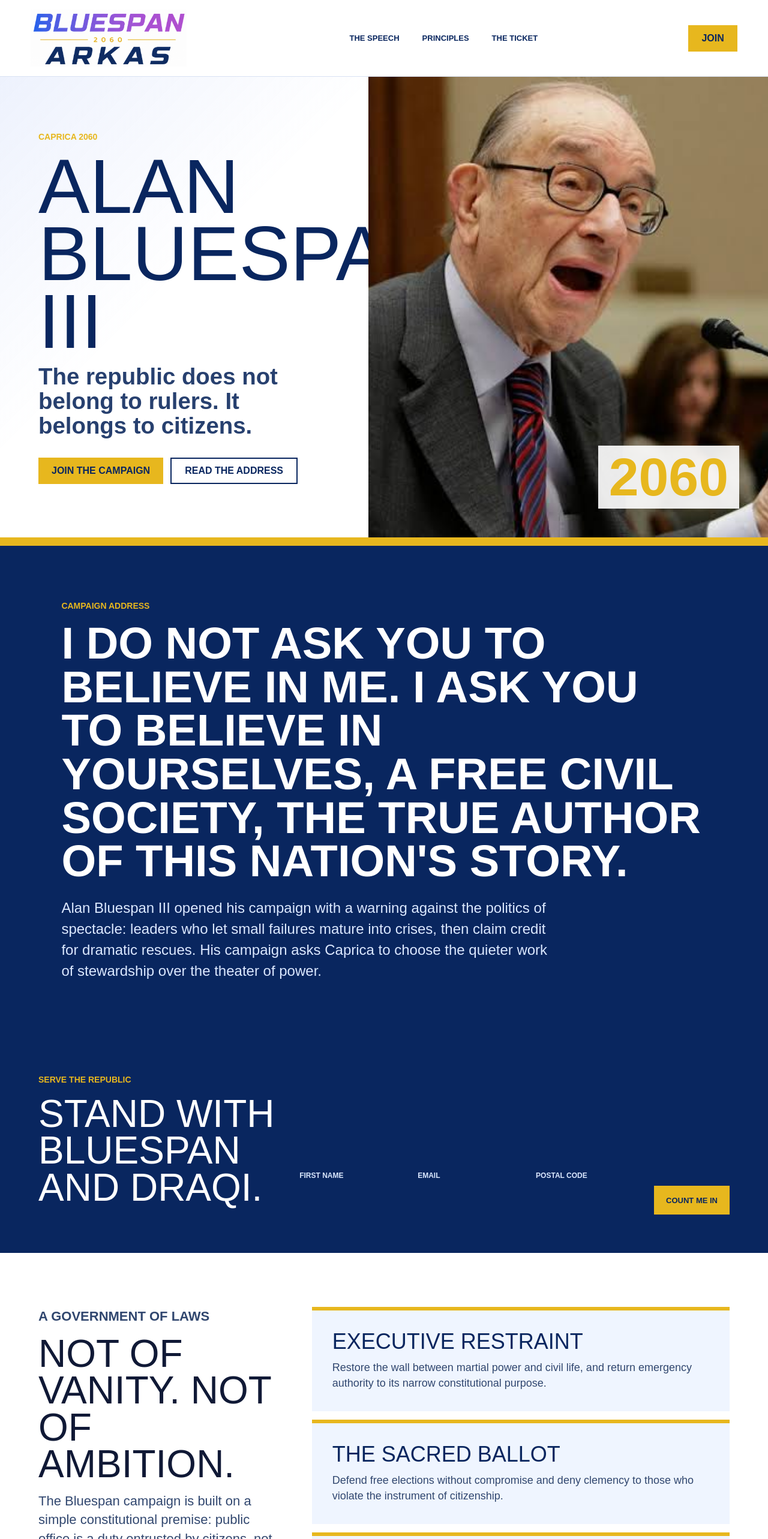
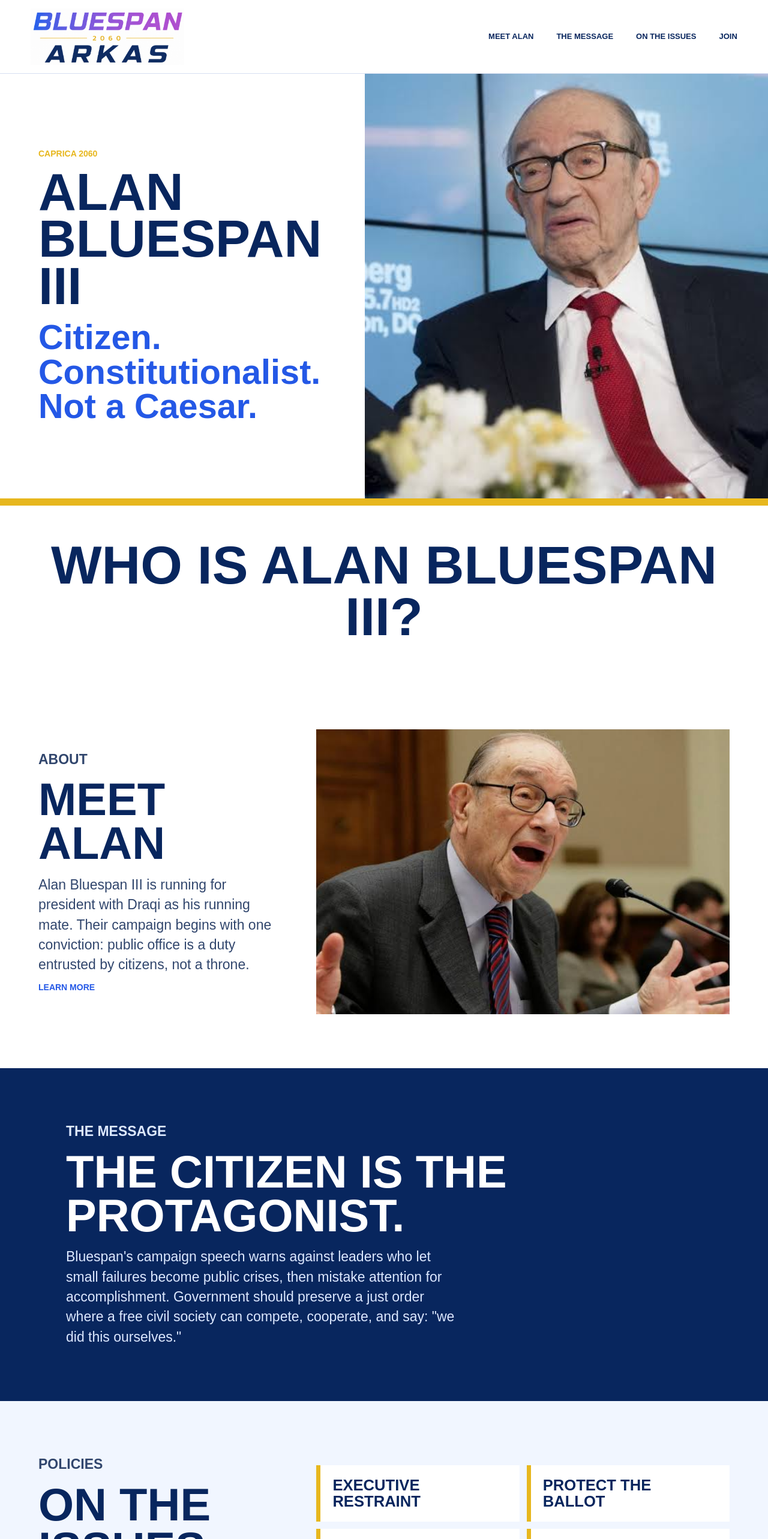
Before and after one commit to manualAlan/bluespan-arkas-2060, a Next.js app: page / in a window 1280 px wide. Shown: the top 2566 px of the page at 60% size. Built offline with nearby package versions, Linux system fonts and the light colour scheme.

Commit message:
Reformat campaign homepage and move signup

```diff
--- a/app/globals.css
+++ b/app/globals.css
@@ -2,13 +2,12 @@
 
 :root {
   --background: #ffffff;
-  --foreground: #101936;
-  --blue: #1f57e8;
-  --purple: #ab42d4;
-  --navy: #09265f;
+  --foreground: #0a2254;
+  --blue: #2458e6;
+  --navy: #08265e;
   --gold: #e7b71e;
-  --ice: #eff5ff;
-  --line: #d9e2f3;
+  --ice: #f1f6ff;
+  --line: #d7e0f2;
 }
 
 @theme inline {
@@ -46,193 +45,231 @@ img {
 .site-header {
   position: sticky;
   top: 0;
-  z-index: 20;
-  display: grid;
-  grid-template-columns: minmax(180px, 280px) 1fr auto;
+  z-index: 10;
+  display: flex;
   align-items: center;
+  justify-content: space-between;
   gap: 28px;
-  padding: 16px clamp(18px, 4vw, 64px);
+  min-height: 78px;
+  padding: 14px clamp(18px, 4vw, 62px);
   border-bottom: 1px solid var(--line);
-  background: rgba(255, 255, 255, 0.94);
-  backdrop-filter: blur(14px);
+  background: rgba(255, 255, 255, 0.96);
+}
+
+.logo-lockup {
+  flex: 0 0 auto;
 }
 
 .logo-lockup img {
-  width: 260px;
+  width: clamp(180px, 20vw, 286px);
 }
 
 nav {
   display: flex;
-  justify-content: center;
-  gap: clamp(18px, 3vw, 38px);
+  flex-wrap: wrap;
+  justify-content: flex-end;
+  gap: 18px clamp(18px, 3vw, 38px);
   color: var(--navy);
   font-size: 13px;
-  font-weight: 800;
-  letter-spacing: 0;
-  text-transform: uppercase;
-}
-
-nav a,
-.donate-link {
-  padding: 10px 0;
-}
-
-.donate-link,
-.primary-action,
-form button {
-  border: 0;
-  background: var(--gold);
-  color: var(--navy);
-  cursor: pointer;
-  font-weight: 900;
-  text-transform: uppercase;
-}
-
-.donate-link,
-.primary-action,
-.secondary-action {
-  display: inline-flex;
-  align-items: center;
-  justify-content: center;
-  min-height: 44px;
-  padding: 0 22px;
-}
-
-.hero-actions {
-  display: flex;
-  flex-wrap: wrap;
-  gap: 12px;
-}
-
-.secondary-action {
-  border: 2px solid var(--navy);
-  background: white;
-  color: var(--navy);
   font-weight: 900;
   text-transform: uppercase;
 }
 
 .hero {
   display: grid;
-  grid-template-columns: minmax(0, 0.96fr) minmax(360px, 1.04fr);
-  min-height: min(760px, calc(100vh - 76px));
-  border-bottom: 14px solid var(--gold);
+  grid-template-columns: minmax(0, 0.95fr) minmax(360px, 1.05fr);
+  align-items: stretch;
+  min-height: min(720px, calc(100vh - 78px));
+  border-bottom: 12px solid var(--gold);
 }
 
 .hero-copy {
   display: flex;
   flex-direction: column;
   justify-content: center;
-  padding: clamp(42px, 7vw, 104px) clamp(24px, 5vw, 72px);
-  background:
-    linear-gradient(135deg, rgba(31, 87, 232, 0.08), transparent 46%),
-    #ffffff;
-}
-
-.eyebrow {
-  margin: 0 0 16px;
-  color: var(--gold);
-  font-size: 14px;
-  font-weight: 900;
-  letter-spacing: 0;
-  text-transform: uppercase;
-}
-
-h1,
-h2,
-h3,
-p {
-  margin-top: 0;
-}
-
-h1 {
-  max-width: 9ch;
-  margin-bottom: 16px;
-  color: var(--navy);
-  font-size: clamp(68px, 10vw, 148px);
-  line-height: 0.88;
-  letter-spacing: 0;
-  text-transform: uppercase;
-}
-
-.tagline {
-  max-width: 520px;
-  margin-bottom: 32px;
-  color: #27406f;
-  font-size: clamp(24px, 3vw, 42px);
-  font-weight: 800;
-  line-height: 1.06;
+  padding: clamp(42px, 7vw, 96px) clamp(22px, 5vw, 70px);
+  background: #ffffff;
 }
 
 .hero-image {
-  position: relative;
-  min-height: 520px;
-  overflow: hidden;
+  min-height: 420px;
   background: var(--navy);
 }
 
 .hero-image img {
   width: 100%;
   height: 100%;
-  min-height: inherit;
   object-fit: cover;
 }
 
-.campaign-year {
-  position: absolute;
-  right: clamp(18px, 4vw, 48px);
-  bottom: clamp(18px, 4vw, 48px);
-  padding: 8px 18px;
-  background: rgba(255, 255, 255, 0.9);
+.eyebrow {
+  margin: 0 0 14px;
   color: var(--gold);
-  font-size: clamp(40px, 7vw, 94px);
+  font-size: 14px;
+  font-weight: 900;
+  text-transform: uppercase;
+}
+
+h1,
+h2,
+p {
+  margin-top: 0;
+}
+
+h1 {
+  max-width: 10ch;
+  margin-bottom: 18px;
+  color: var(--navy);
+  font-size: clamp(56px, 6.8vw, 104px);
+  font-weight: 900;
+  line-height: 0.9;
+  letter-spacing: 0;
+  text-transform: uppercase;
+}
+
+.tagline {
+  max-width: 650px;
+  margin-bottom: 0;
+  color: var(--blue);
+  font-size: clamp(28px, 4.5vw, 58px);
   font-weight: 900;
   line-height: 1;
 }
 
-.join-band {
+.intro-section {
+  padding: clamp(30px, 5vw, 56px) clamp(18px, 5vw, 72px);
+  text-align: center;
+}
+
+.intro-section h2 {
+  margin: 0;
+  color: var(--navy);
+  font-size: clamp(38px, 7vw, 92px);
+  font-weight: 900;
+  line-height: 0.96;
+  text-transform: uppercase;
+}
+
+.feature-section,
+.issues-section {
   display: grid;
-  grid-template-columns: minmax(240px, 0.72fr) minmax(0, 1.28fr);
-  gap: 32px;
-  align-items: end;
-  padding: clamp(28px, 5vw, 64px) clamp(18px, 5vw, 72px);
+  grid-template-columns: minmax(260px, 0.58fr) minmax(0, 1fr);
+  gap: clamp(28px, 5vw, 72px);
+  align-items: center;
+  padding: clamp(48px, 7vw, 92px) clamp(18px, 5vw, 72px);
+}
+
+.section-copy h2,
+.message-inner h2,
+.join-section h2 {
+  margin-bottom: 16px;
+  color: var(--navy);
+  font-size: clamp(38px, 6vw, 76px);
+  font-weight: 900;
+  line-height: 0.96;
+  text-transform: uppercase;
+}
+
+.section-copy p,
+.message-inner p,
+.join-section p {
+  max-width: 650px;
+  color: #31466d;
+  font-size: clamp(18px, 2vw, 23px);
+  line-height: 1.45;
+}
+
+.section-copy a {
+  display: inline-flex;
+  margin-top: 10px;
+  color: var(--blue);
+  font-size: 14px;
+  font-weight: 900;
+  text-transform: uppercase;
+}
+
+.feature-photo {
+  width: 100%;
+  aspect-ratio: 1.45;
+  object-fit: cover;
+}
+
+.message-section {
+  padding: clamp(54px, 7vw, 94px) clamp(18px, 5vw, 72px);
+  background: var(--navy);
+}
+
+.message-inner {
+  max-width: 1060px;
+  margin: 0 auto;
+}
+
+.message-inner h2,
+.message-inner p {
+  color: white;
+}
+
+.message-inner p {
+  color: #dce8ff;
+}
+
+.issues-section {
+  background: var(--ice);
+}
+
+.policy-list {
+  display: grid;
+  grid-template-columns: repeat(2, minmax(0, 1fr));
+  gap: 12px;
+}
+
+.policy-list a {
+  display: flex;
+  align-items: center;
+  min-height: 86px;
+  border-left: 7px solid var(--gold);
+  background: white;
+  padding: 20px;
+  color: var(--navy);
+  font-size: clamp(18px, 2vw, 27px);
+  font-weight: 900;
+  line-height: 1.05;
+  text-transform: uppercase;
+}
+
+.photo-strip {
+  display: grid;
+  grid-template-columns: repeat(3, minmax(0, 1fr));
+}
+
+.photo-strip img {
+  width: 100%;
+  aspect-ratio: 1.52;
+  object-fit: cover;
+}
+
+.join-section {
+  display: grid;
+  grid-template-columns: minmax(300px, 0.85fr) minmax(0, 1.15fr);
+  gap: clamp(24px, 5vw, 56px);
+  align-items: center;
+  padding: clamp(50px, 7vw, 96px) clamp(18px, 5vw, 72px);
   background: var(--navy);
   color: white;
 }
 
-.quote-band {
-  padding: clamp(46px, 7vw, 96px) clamp(18px, 8vw, 120px);
-  background: var(--navy);
+.join-section h2,
+.join-section p {
   color: white;
 }
 
-.quote-band blockquote {
-  max-width: 1080px;
-  margin: 0 0 24px;
-  color: white;
-  font-size: clamp(34px, 5.8vw, 88px);
-  font-weight: 900;
-  line-height: 0.98;
-  letter-spacing: 0;
-  text-transform: uppercase;
+.join-section h2 {
+  max-width: 640px;
+  font-size: clamp(38px, 4.6vw, 64px);
 }
 
-.quote-band p:last-child {
-  max-width: 820px;
-  margin: 0;
-  color: #dbe8ff;
-  font-size: clamp(18px, 2vw, 24px);
-  line-height: 1.45;
-}
-
-.join-band h2,
-.section-copy h2,
-.movement-section h2 {
-  margin-bottom: 14px;
-  font-size: clamp(34px, 5vw, 72px);
-  line-height: 0.96;
-  letter-spacing: 0;
-  text-transform: uppercase;
+.join-section p {
+  color: #dce8ff;
 }
 
 form {
@@ -244,16 +281,17 @@ form {
 label {
   display: grid;
   gap: 8px;
-  color: #dbe8ff;
+  color: #dce8ff;
   font-size: 12px;
-  font-weight: 800;
+  font-weight: 900;
   text-transform: uppercase;
 }
 
 input {
   width: 100%;
-  min-height: 48px;
+  min-height: 50px;
   border: 2px solid transparent;
+  background: white;
   padding: 0 12px;
   color: var(--foreground);
   font: inherit;
@@ -266,122 +304,15 @@ input:focus {
 
 form button {
   align-self: end;
-  min-height: 48px;
+  min-height: 50px;
+  border: 0;
+  background: var(--gold);
+  color: var(--navy);
+  cursor: pointer;
   padding: 0 20px;
   font-size: 13px;
-}
-
-.feature-section,
-.issues-section,
-.movement-section,
-.principles-section {
-  padding: clamp(44px, 7vw, 96px) clamp(18px, 5vw, 72px);
-}
-
-.feature-section {
-  display: grid;
-  grid-template-columns: minmax(260px, 0.58fr) minmax(0, 1fr);
-  gap: clamp(32px, 5vw, 72px);
-  align-items: center;
-}
-
-.section-copy p,
-.movement-section p {
-  max-width: 620px;
-  color: #31476f;
-  font-size: clamp(18px, 2vw, 22px);
-  line-height: 1.45;
-}
-
-.section-copy a {
-  display: inline-flex;
-  margin-top: 10px;
-  color: var(--blue);
   font-weight: 900;
   text-transform: uppercase;
-}
-
-.principles-section {
-  display: grid;
-  grid-template-columns: minmax(280px, 0.72fr) minmax(0, 1.28fr);
-  gap: clamp(30px, 5vw, 72px);
-  align-items: start;
-}
-
-.principle-grid {
-  display: grid;
-  gap: 14px;
-}
-
-.principle-grid article {
-  border-top: 6px solid var(--gold);
-  background: var(--ice);
-  padding: clamp(20px, 3vw, 34px);
-}
-
-.principle-grid h3 {
-  margin-bottom: 12px;
-  color: var(--navy);
-  font-size: clamp(24px, 3vw, 36px);
-  line-height: 1;
-  text-transform: uppercase;
-}
-
-.principle-grid p {
-  margin: 0;
-  color: #31476f;
-  font-size: 18px;
-  line-height: 1.45;
-}
-
-.image-grid {
-  display: grid;
-  grid-template-columns: repeat(2, minmax(0, 1fr));
-  gap: 14px;
-}
-
-.image-grid img {
-  width: 100%;
-  aspect-ratio: 1.3;
-  object-fit: cover;
-}
-
-.issues-section {
-  background: var(--ice);
-}
-
-.policy-list {
-  display: grid;
-  grid-template-columns: repeat(3, minmax(0, 1fr));
-  gap: 12px;
-  margin-top: 26px;
-}
-
-.policy-list a {
-  display: flex;
-  align-items: center;
-  min-height: 96px;
-  border-left: 8px solid var(--gold);
-  background: white;
-  padding: 20px;
-  color: var(--navy);
-  font-size: clamp(18px, 2vw, 26px);
-  font-weight: 900;
-  line-height: 1.05;
-  text-transform: uppercase;
-}
-
-.movement-section {
-  display: grid;
-  grid-template-columns: minmax(280px, 0.9fr) minmax(0, 1.1fr);
-  gap: clamp(30px, 5vw, 72px);
-  align-items: center;
-}
-
-.movement-section img {
-  width: 100%;
-  aspect-ratio: 1.35;
-  object-fit: cover;
 }
 
 footer {
@@ -405,21 +336,18 @@ footer p {
 
 @media (max-width: 900px) {
   .site-header {
-    grid-template-columns: 1fr auto;
+    align-items: flex-start;
+    flex-direction: column;
   }
 
-  .site-header nav {
-    grid-column: 1 / -1;
-    grid-row: 2;
+  nav {
     justify-content: flex-start;
-    overflow-x: auto;
   }
 
   .hero,
-  .join-band,
   .feature-section,
-  .movement-section,
-  .principles-section {
+  .issues-section,
+  .join-section {
     grid-template-columns: 1fr;
   }
 
@@ -427,36 +355,19 @@ footer p {
     min-height: 0;
   }
 
-  .hero-image {
-    min-height: 420px;
-  }
-
-  form,
-  .policy-list {
+  .policy-list,
+  form {
     grid-template-columns: 1fr;
   }
 }
 
-@media (max-width: 560px) {
-  .site-header {
-    gap: 14px;
-  }
-
-  .logo-lockup img {
-    width: 190px;
-  }
-
-  nav {
-    gap: 18px;
-    font-size: 12px;
+@media (max-width: 620px) {
+  .photo-strip {
+    grid-template-columns: 1fr;
   }
 
   h1 {
-    font-size: clamp(54px, 18vw, 82px);
-  }
-
-  .image-grid {
-    grid-template-columns: 1fr;
+    font-size: clamp(48px, 17vw, 78px);
   }
 
   footer {
--- a/app/page.tsx
+++ b/app/page.tsx
@@ -1,4 +1,4 @@
-const gallery = [
+const photos = [
   {
     src: "/campaign/portrait-forum.jpeg",
     alt: "Alan Bluespan III speaking at a public forum",
@@ -11,34 +11,15 @@ const gallery = [
     src: "/campaign/portrait-hearing.jpeg",
     alt: "Alan Bluespan III giving testimony",
   },
-  {
-    src: "/campaign/portrait-piano.jpeg",
-    alt: "Alan Bluespan III seated at a piano",
-  },
 ];
 
-const principles = [
-  {
-    title: "Executive Restraint",
-    text: "Restore the wall between martial power and civil life, and return emergency authority to its narrow constitutional purpose.",
-  },
-  {
-    title: "The Sacred Ballot",
-    text: "Defend free elections without compromise and deny clemency to those who violate the instrument of citizenship.",
-  },
-  {
-    title: "Citizens First",
-    text: "Build a government measured by crises prevented, institutions preserved, and citizens empowered to say, 'we did this ourselves.'",
-  },
-];
-
-const agenda = [
-  "Civil-military firewall",
-  "Election integrity compact",
-  "Constitutional clemency standard",
-  "Independent crisis review",
-  "Civic society endowment",
-  "Peaceful transfer guarantee",
+const issues = [
+  "Executive restraint",
+  "Protect the ballot",
+  "Civil society first",
+  "Law over spectacle",
+  "Crisis prevention",
+  "Peaceful transfer of power",
 ];
 
 export default function Home() {
@@ -52,13 +33,11 @@ export default function Home() {
           />
         </a>
         <nav aria-label="Main navigation">
-          <a href="#speech">The Speech</a>
-          <a href="#principles">Principles</a>
-          <a href="#ticket">The Ticket</a>
+          <a href="#meet">Meet Alan</a>
+          <a href="#message">The Message</a>
+          <a href="#issues">On the Issues</a>
+          <a href="#join">Join</a>
         </nav>
-        <a className="donate-link" href="#join">
-          Join
-        </a>
       </header>
 
       <section className="hero" id="top">
@@ -66,43 +45,86 @@ export default function Home() {
           <p className="eyebrow">Caprica 2060</p>
           <h1>Alan Bluespan III</h1>
           <p className="tagline">
-            The republic does not belong to rulers. It belongs to citizens.
+            Citizen. Constitutionalist. Not a Caesar.
           </p>
-          <div className="hero-actions">
-            <a className="primary-action" href="#join">
-              Join the campaign
-            </a>
-            <a className="secondary-action" href="#speech">
-              Read the address
-            </a>
-          </div>
         </div>
-        <div className="hero-image" aria-label="Campaign portrait">
-          <img src="/campaign/portrait-hearing.jpeg" alt="" />
-          <div className="campaign-year">2060</div>
+        <div className="hero-image">
+          <img
+            src="/campaign/portrait-bloomberg.jpeg"
+            alt="Alan Bluespan III in a studio interview"
+          />
         </div>
       </section>
 
-      <section className="quote-band" id="speech">
-        <p className="eyebrow">Campaign Address</p>
-        <blockquote>
-          I do not ask you to believe in me. I ask you to believe in
-          yourselves, a free civil society, the true author of this nation's
-          story.
-        </blockquote>
-        <p>
-          Alan Bluespan III opened his campaign with a warning against the
-          politics of spectacle: leaders who let small failures mature into
-          crises, then claim credit for dramatic rescues. His campaign asks
-          Caprica to choose the quieter work of stewardship over the theater of
-          power.
-        </p>
+      <section className="intro-section" aria-labelledby="who-title">
+        <h2 id="who-title">Who is Alan Bluespan III?</h2>
       </section>
 
-      <section className="join-band" id="join" aria-labelledby="join-title">
+      <section className="feature-section" id="meet">
+        <div className="section-copy">
+          <p className="eyebrow">About</p>
+          <h2>Meet Alan</h2>
+          <p>
+            Alan Bluespan III is running for president with Draqi as his running
+            mate. Their campaign begins with one conviction: public office is a
+            duty entrusted by citizens, not a throne.
+          </p>
+          <a href="#message">Learn more</a>
+        </div>
+        <img
+          className="feature-photo"
+          src="/campaign/portrait-hearing.jpeg"
+          alt="Alan Bluespan III giving testimony"
+        />
+      </section>
+
+      <section className="message-section" id="message">
+        <div className="message-inner">
+          <p className="eyebrow">The Message</p>
+          <h2>The citizen is the protagonist.</h2>
+          <p>
+            Bluespan's campaign speech warns against leaders who let small
+            failures become public crises, then mistake attention for
+            accomplishment. Government should preserve a just order where a free
+            civil society can compete, cooperate, and say: "we did this
+            ourselves."
+          </p>
+        </div>
+      </section>
+
+      <section className="issues-section" id="issues">
+        <div className="section-copy">
+          <p className="eyebrow">Policies</p>
+          <h2>On the Issues</h2>
+          <p>
+            A restrained executive. A protected ballot. A republic of laws,
+            not vanity or ambition.
+          </p>
+          <a href="#join">Join the campaign</a>
+        </div>
+        <div className="policy-list">
+          {issues.map((issue) => (
+            <a href="#join" key={issue}>
+              {issue}
+            </a>
+          ))}
+        </div>
+      </section>
+
+      <section className="photo-strip" aria-label="Campaign photos">
+        {photos.map((photo) => (
+          <img key={photo.src} src={photo.src} alt={photo.alt} />
+        ))}
+      </section>
+
+      <section className="join-section" id="join" aria-labelledby="join-title">
         <div>
-          <p className="eyebrow">Serve The Republic</p>
+          <p className="eyebrow">Join Us</p>
           <h2 id="join-title">Stand with Bluespan and Draqi.</h2>
+          <p>
+            Lend us the honor of serving Caprica, and help build a republic
+            strong enough to belong to its citizens.
+          </p>
         </div>
         <form>
           <label>
@@ -121,79 +143,6 @@ export default function Home() {
         </form>
       </section>
 
-      <section className="principles-section" id="principles">
-        <div className="section-copy">
-          <p className="eyebrow">A Government Of Laws</p>
-          <h2>Not of vanity. Not of ambition.</h2>
-          <p>
-            The Bluespan campaign is built on a simple constitutional premise:
-            public office is a duty entrusted by citizens, not a throne held by
-            the powerful.
-          </p>
-        </div>
-        <div className="principle-grid">
-          {principles.map((principle) => (
-            <article key={principle.title}>
-              <h3>{principle.title}</h3>
-              <p>{principle.text}</p>
-            </article>
-          ))}
-        </div>
-      </section>
-
-      <section className="feature-section" id="ticket">
-        <div className="section-copy">
-          <p className="eyebrow">The Ticket</p>
-          <h2>Bluespan and Draqi</h2>
-          <p>
-            Alan Bluespan III declares his candidacy with Draqi as his running
-            mate: a public servant of steadiness and integrity, united by the
-            conviction that office is borrowed from the citizen.
-          </p>
-          <a href="#join">Join the ticket</a>
-        </div>
-        <div className="image-grid" aria-label="Campaign moments">
-          {gallery.map((image) => (
-            <img key={image.src} src={image.src} alt={image.alt} />
-          ))}
-        </div>
-      </section>
-
-      <section className="issues-section" id="issues">
-        <div className="section-copy">
-          <p className="eyebrow">Agenda</p>
-          <h2>Prevent the fires politics profits from.</h2>
-          <p>
-            The campaign's program begins where the speech begins: prevent
-            civic wounds, protect the ballot, restrain executive power, and
-            leave the republic stronger than any officeholder found it.
-          </p>
-        </div>
-        <div className="policy-list">
-          {agenda.map((item) => (
-            <a href="#join" key={item}>
-              {item}
-            </a>
-          ))}
-        </div>
-      </section>
-
-      <section className="movement-section">
-        <img src="/campaign/portrait-forum.jpeg" alt="Bluespan at a forum" />
-        <div>
-          <p className="eyebrow">The Choice</p>
-          <h2>Caesar or Cincinnatus.</h2>
-          <p>
-            Every republic must choose between popularity that erodes law and
-            service that lays power down. Bluespan asks Caprica to choose the
-            citizen, the constitution, and the quieter honor of restraint.
-          </p>
-          <a className="primary-action" href="#join">
-            Volunteer today
-          </a>
-        </div>
-      </section>
-
       <footer>
         <img src="/campaign/bluespan-arkas-logo.png" alt="Bluespan Arkas 2060" />
         <p>Paid for by Friends of Bluespan Arkas.</p>
```
Also changed, not shown: 1 other file (tests, documents, lock files or other folders).
